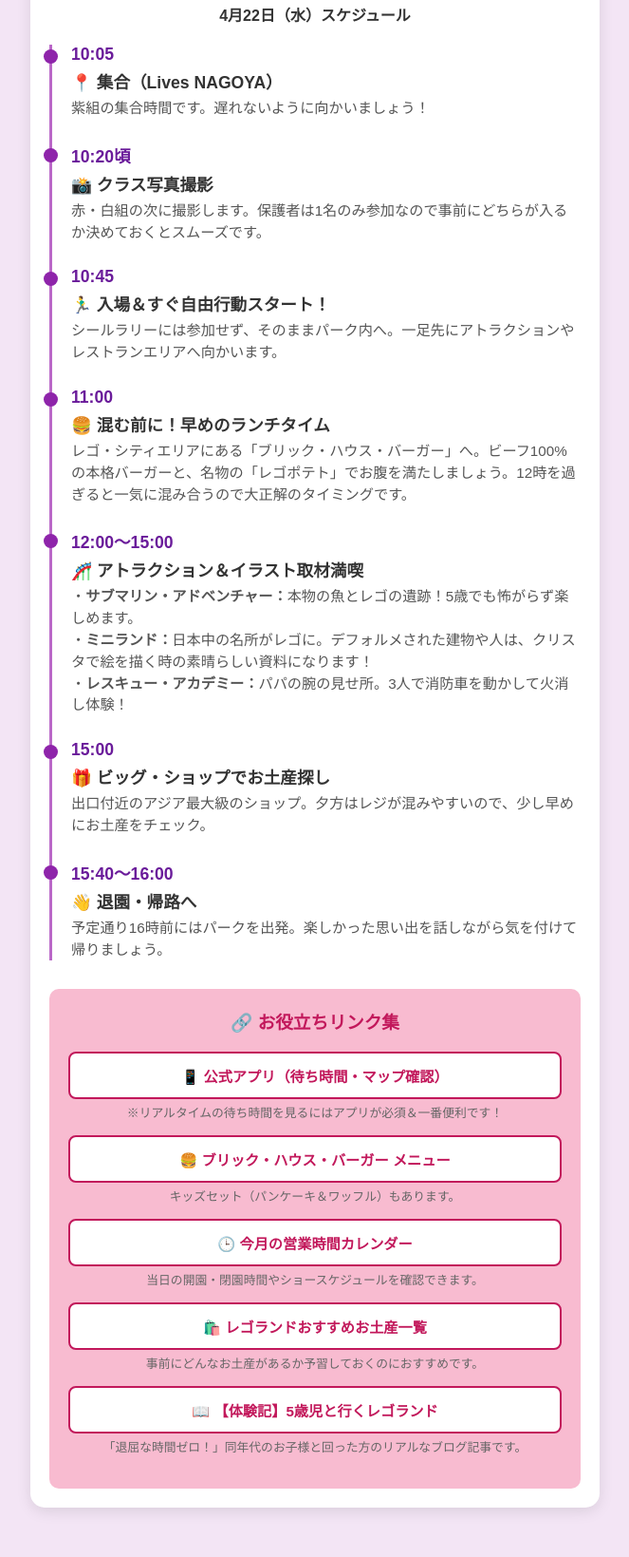
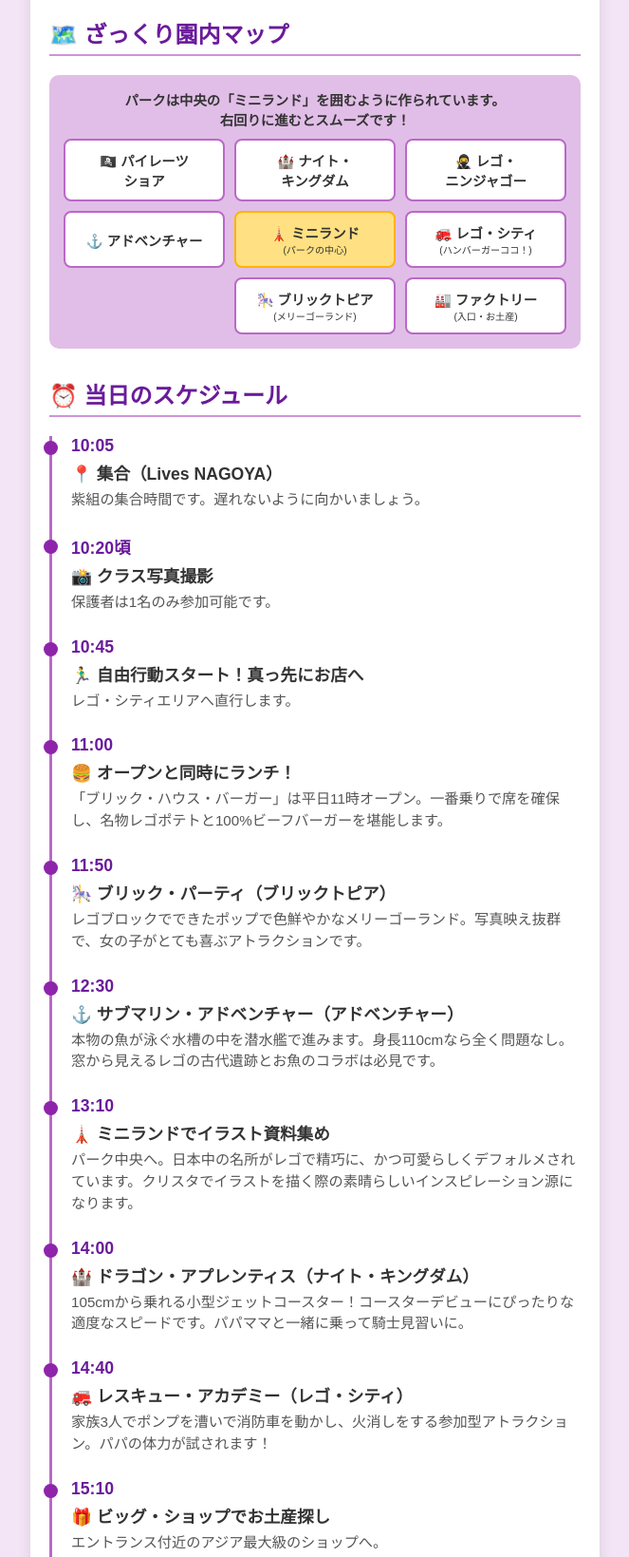
Before and after one commit to ttroes6mv/-, a plain HTML site: page lego/index.html in a window 1280 px wide. Shown: the part 163-1802 px from the top of the page at 95% size, without its empty margins (308-971 px from the left). Before the commit the page ends 1770 px from the top, so only its background shows below. Drawn offline with Linux system fonts and the light colour scheme.

Commit message:
index.html を更新

```diff
--- a/lego/index.html
+++ b/lego/index.html
@@ -7,7 +7,7 @@
 <style>
     body {
         font-family: 'Hiragino Maru Gothic ProN', 'Rounded M+ 1c', sans-serif;
-        background-color: #f3e5f5; /* 紫組カラーの背景 */
+        background-color: #f3e5f5;
         color: #333;
         margin: 0;
         padding: 20px;
@@ -21,7 +21,7 @@
         overflow: hidden;
     }
     .header {
-        background-color: #8e24aa; /* 紫組カラーのヘッダー */
+        background-color: #8e24aa;
         color: white;
         text-align: center;
         padding: 20px;
@@ -33,6 +33,45 @@
     .content {
         padding: 20px;
     }
+    .section-title {
+        color: #6a1b9a;
+        border-bottom: 2px solid #ce93d8;
+        padding-bottom: 5px;
+        margin-top: 30px;
+    }
+
+    /* マップのスタイル */
+    .map-container {
+        background-color: #e1bee7;
+        padding: 15px;
+        border-radius: 10px;
+        margin: 20px 0;
+        text-align: center;
+        font-size: 0.9em;
+        font-weight: bold;
+    }
+    .map-grid {
+        display: grid;
+        grid-template-columns: 1fr 1fr 1fr;
+        gap: 10px;
+        margin-top: 10px;
+    }
+    .map-area {
+        background-color: #fff;
+        padding: 10px;
+        border-radius: 8px;
+        border: 2px solid #ba68c8;
+        display: flex;
+        flex-direction: column;
+        justify-content: center;
+        align-items: center;
+    }
+    .map-center {
+        background-color: #ffe082;
+        border-color: #ffb300;
+    }
+
+    /* タイムラインのスタイル */
     .timeline {
         position: relative;
         margin: 20px 0;
@@ -69,22 +108,30 @@
         color: #555;
         line-height: 1.5;
     }
-    .link-section {
-        background-color: #f8bbd0;
+
+    /* お土産・リンクのスタイル */
+    .souvenir-box, .link-section {
+        background-color: #fff3e0;
         padding: 20px;
         border-radius: 10px;
-        margin-top: 30px;
+        margin-top: 20px;
     }
-    .link-section h3 {
-        color: #c2185b;
+    .souvenir-box h3, .link-section h3 {
+        color: #e65100;
         margin-top: 0;
         text-align: center;
+    }
+    .souvenir-item {
+        margin-bottom: 15px;
+    }
+    .souvenir-item strong {
+        color: #d84315;
     }
     .link-btn {
         display: block;
         background-color: #fff;
-        border: 2px solid #c2185b;
-        color: #c2185b;
+        border: 2px solid #8e24aa;
+        color: #8e24aa;
         text-decoration: none;
         padding: 12px;
         margin-bottom: 12px;
@@ -95,15 +142,8 @@
         font-size: 0.95em;
     }
     .link-btn:hover {
-        background-color: #c2185b;
+        background-color: #8e24aa;
         color: #fff;
-    }
-    .link-desc {
-        font-size: 0.8em;
-        color: #666;
-        text-align: center;
-        margin-top: -8px;
-        margin-bottom: 15px;
     }
 </style>
 </head>
@@ -115,73 +155,114 @@
     </div>
 
     <div class="content">
-        <p style="text-align: center; font-weight: bold;">4月22日（水）スケジュール</p>
+        <h2 class="section-title">🗺️ ざっくり園内マップ</h2>
+        <div class="map-container">
+            パークは中央の「ミニランド」を囲むように作られています。<br>右回りに進むとスムーズです！
+            <div class="map-grid">
+                <div class="map-area">🏴‍☠️ パイレーツ<br>ショア</div>
+                <div class="map-area">🏰 ナイト・<br>キングダム</div>
+                <div class="map-area">🥷 レゴ・<br>ニンジャゴー</div>
 
+                <div class="map-area">⚓ アドベンチャー</div>
+                <div class="map-area map-center">🗼 ミニランド<br><span style="font-size: 0.7em; font-weight:normal;">(パークの中心)</span></div>
+                <div class="map-area">🚒 レゴ・シティ<br><span style="font-size: 0.7em; font-weight:normal;">(ハンバーガーココ！)</span></div>
+
+                <div class="map-area" style="visibility: hidden;"></div>
+                <div class="map-area">🎠 ブリックトピア<br><span style="font-size: 0.7em; font-weight:normal;">(メリーゴーランド)</span></div>
+                <div class="map-area">🏭 ファクトリー<br><span style="font-size: 0.7em; font-weight:normal;">(入口・お土産)</span></div>
+            </div>
+        </div>
+
+        <h2 class="section-title">⏰ 当日のスケジュール</h2>
         <div class="timeline">
             <div class="event">
                 <div class="time">10:05</div>
                 <div class="title">📍 集合（Lives NAGOYA）</div>
-                <div class="desc">紫組の集合時間です。遅れないように向かいましょう！</div>
+                <div class="desc">紫組の集合時間です。遅れないように向かいましょう。</div>
             </div>
 
             <div class="event">
                 <div class="time">10:20頃</div>
                 <div class="title">📸 クラス写真撮影</div>
-                <div class="desc">赤・白組の次に撮影します。保護者は1名のみ参加なので事前にどちらが入るか決めておくとスムーズです。</div>
+                <div class="desc">保護者は1名のみ参加可能です。</div>
             </div>
 
             <div class="event">
                 <div class="time">10:45</div>
-                <div class="title">🏃‍♂️ 入場＆すぐ自由行動スタート！</div>
-                <div class="desc">シールラリーには参加せず、そのままパーク内へ。一足先にアトラクションやレストランエリアへ向かいます。</div>
+                <div class="title">🏃‍♂️ 自由行動スタート！真っ先にお店へ</div>
+                <div class="desc">レゴ・シティエリアへ直行します。</div>
             </div>
 
             <div class="event">
                 <div class="time">11:00</div>
-                <div class="title">🍔 混む前に！早めのランチタイム</div>
-                <div class="desc">レゴ・シティエリアにある「ブリック・ハウス・バーガー」へ。ビーフ100%の本格バーガーと、名物の「レゴポテト」でお腹を満たしましょう。12時を過ぎると一気に混み合うので大正解のタイミングです。</div>
+                <div class="title">🍔 オープンと同時にランチ！</div>
+                <div class="desc">「ブリック・ハウス・バーガー」は平日11時オープン。一番乗りで席を確保し、名物レゴポテトと100%ビーフバーガーを堪能します。</div>
             </div>
 
             <div class="event">
-                <div class="time">12:00〜15:00</div>
-                <div class="title">🎢 アトラクション＆イラスト取材満喫</div>
-                <div class="desc">
-                    ・<b>サブマリン・アドベンチャー：</b>本物の魚とレゴの遺跡！5歳でも怖がらず楽しめます。<br>
-                    ・<b>ミニランド：</b>日本中の名所がレゴに。デフォルメされた建物や人は、クリスタで絵を描く時の素晴らしい資料になります！<br>
-                    ・<b>レスキュー・アカデミー：</b>パパの腕の見せ所。3人で消防車を動かして火消し体験！
-                </div>
+                <div class="time">11:50</div>
+                <div class="title">🎠 ブリック・パーティ（ブリックトピア）</div>
+                <div class="desc">レゴブロックでできたポップで色鮮やかなメリーゴーランド。写真映え抜群で、女の子がとても喜ぶアトラクションです。</div>
             </div>
 
             <div class="event">
-                <div class="time">15:00</div>
+                <div class="time">12:30</div>
+                <div class="title">⚓ サブマリン・アドベンチャー（アドベンチャー）</div>
+                <div class="desc">本物の魚が泳ぐ水槽の中を潜水艦で進みます。身長110cmなら全く問題なし。窓から見えるレゴの古代遺跡とお魚のコラボは必見です。</div>
+            </div>
+
+            <div class="event">
+                <div class="time">13:10</div>
+                <div class="title">🗼 ミニランドでイラスト資料集め</div>
+                <div class="desc">パーク中央へ。日本中の名所がレゴで精巧に、かつ可愛らしくデフォルメされています。クリスタでイラストを描く際の素晴らしいインスピレーション源になります。</div>
+            </div>
+
+            <div class="event">
+                <div class="time">14:00</div>
+                <div class="title">🏰 ドラゴン・アプレンティス（ナイト・キングダム）</div>
+                <div class="desc">105cmから乗れる小型ジェットコースター！コースターデビューにぴったりな適度なスピードです。パパママと一緒に乗って騎士見習いに。</div>
+            </div>
+
+            <div class="event">
+                <div class="time">14:40</div>
+                <div class="title">🚒 レスキュー・アカデミー（レゴ・シティ）</div>
+                <div class="desc">家族3人でポンプを漕いで消防車を動かし、火消しをする参加型アトラクション。パパの体力が試されます！</div>
+            </div>
+
+            <div class="event">
+                <div class="time">15:10</div>
                 <div class="title">🎁 ビッグ・ショップでお土産探し</div>
-                <div class="desc">出口付近のアジア最大級のショップ。夕方はレジが混みやすいので、少し早めにお土産をチェック。</div>
+                <div class="desc">エントランス付近のアジア最大級のショップへ。</div>
             </div>
 
             <div class="event">
                 <div class="time">15:40〜16:00</div>
                 <div class="title">👋 退園・帰路へ</div>
-                <div class="desc">予定通り16時前にはパークを出発。楽しかった思い出を話しながら気を付けて帰りましょう。</div>
+                <div class="desc">予定通り16時前にはパークを出発します。</div>
             </div>
         </div>
 
+        <h2 class="section-title">🎀 女の子が喜ぶ！かわいいお土産</h2>
+        <div class="souvenir-box">
+            <div class="souvenir-item">
+                <strong>① ビルド・ア・ミニフィギュア</strong><br>
+                「かお」「からだ」「あし」「ヘア」「小物」のパーツを自分で選んで、オリジナルのレゴフィギュアを3体作れるコーナー。自分そっくりにしたり、かわいい服を選んだり、女の子が絶対に夢中になる体験型のお土産です。
+            </div>
+            <div class="souvenir-item">
+                <strong>② レゴランド限定 カラフルアニマルぬいぐるみ</strong><br>
+                レゴブロックのようなカラフルな柄のゾウやパンダのぬいぐるみ（約2,000円〜）。レゴランドでしか買えない限定品で、キーチェーンサイズもあります。
+            </div>
+            <div class="souvenir-item">
+                <strong>③ 女の子ミニフィグのマグネット</strong><br>
+                「I ♡ LEGOLAND」の服を着たかわいい女の子のマグネット。冷蔵庫やホワイトボードに貼れて実用的です。
+            </div>
+        </div>
+
+        <h2 class="section-title">🔗 お役立ちリンク集</h2>
         <div class="link-section">
-            <h3>🔗 お役立ちリンク集</h3>
-
-            <a href="https://www.legoland.jp/resort-guide/service/mobile-app/" target="_blank" class="link-btn">📱 公式アプリ（待ち時間・マップ確認）</a>
-            <div class="link-desc">※リアルタイムの待ち時間を見るにはアプリが必須＆一番便利です！</div>
-
+            <a href="https://www.legoland.jp/resort-guide/service/mobile-app/" target="_blank" class="link-btn">📱 公式アプリ（待ち時間・詳細マップ）</a>
             <a href="https://www.legoland.jp/resort-guide/legoland/food/brick-house-burgers/" target="_blank" class="link-btn">🍔 ブリック・ハウス・バーガー メニュー</a>
-            <div class="link-desc">キッズセット（パンケーキ＆ワッフル）もあります。</div>
-
-            <a href="https://www.legoland.jp/operation/info/opening-hours/operation-hours-legoland-japan/" target="_blank" class="link-btn">🕒 今月の営業時間カレンダー</a>
-            <div class="link-desc">当日の開園・閉園時間やショースケジュールを確認できます。</div>
-
-            <a href="https://life-designs.jp/webmagazine/legoland-omiyage/" target="_blank" class="link-btn">🛍️ レゴランドおすすめお土産一覧</a>
-            <div class="link-desc">事前にどんなお土産があるか予習しておくのにおすすめです。</div>
-
-            <a href="https://otonamuse.jp/travel/194518/" target="_blank" class="link-btn">📖 【体験記】5歳児と行くレゴランド</a>
-            <div class="link-desc">「退屈な時間ゼロ！」同年代のお子様と回った方のリアルなブログ記事です。</div>
+            <a href="https://www.legoland.jp/operation/info/opening-hours/operation-hours-legoland-japan/" target="_blank" class="link-btn">🕒 営業時間カレンダー</a>
         </div>
     </div>
 </div>
```
